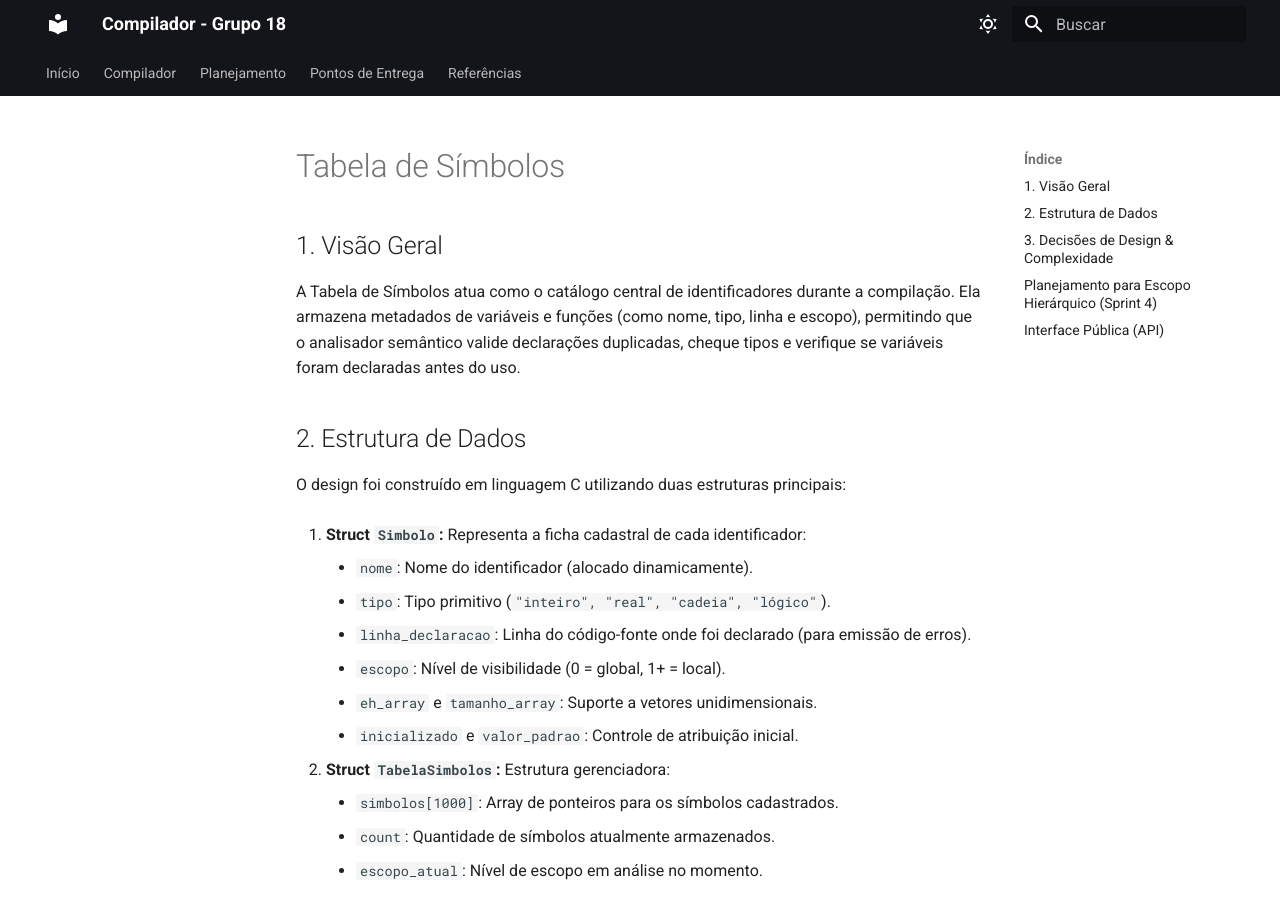
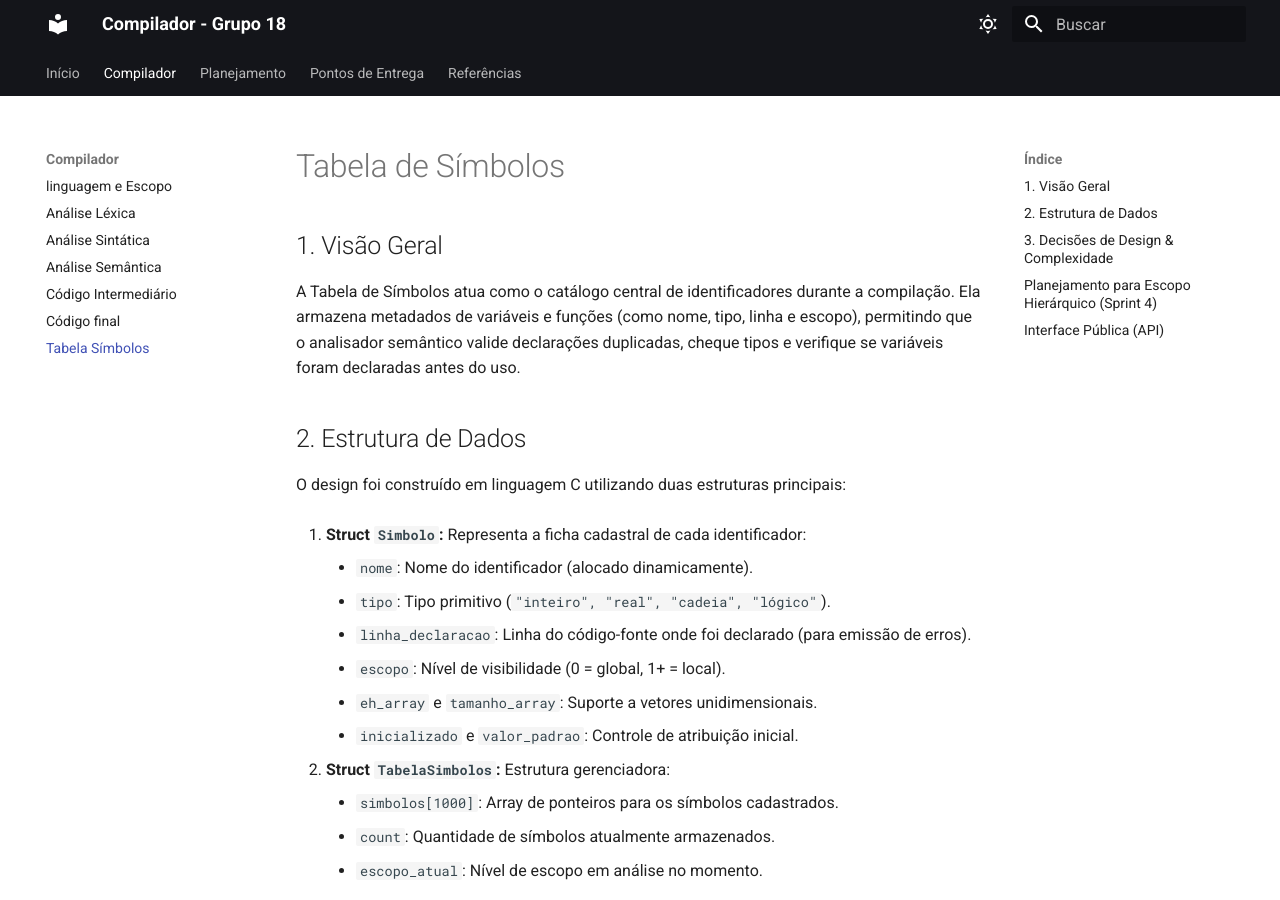
Before and after one commit to JosefWojtyla/G18_COMP1_26_2, an MkDocs documentation site: the page built from docs/compilador/simbolos.md, in a window 1280 px wide and 900 px high. Built offline with MkDocs 1.6.1 and Material for MkDocs 9.7.7, drawn with Linux system fonts in a browser that asks for light colours.

Commit message:
atualizando git pages com pagina do simbolos.md

```diff
--- a/mkdocs.yml
+++ b/mkdocs.yml
@@ -48,6 +48,7 @@ nav:
       - Análise Semântica: compilador/analise-semantica.md
       - Código Intermediário: compilador/codigo-intermediario.md
       - Código final: compilador/codigo-final.md
+      - Tabela Símbolos: compilador/simbolos.md
       # - Decisões: decisoes.md
 
 
```
